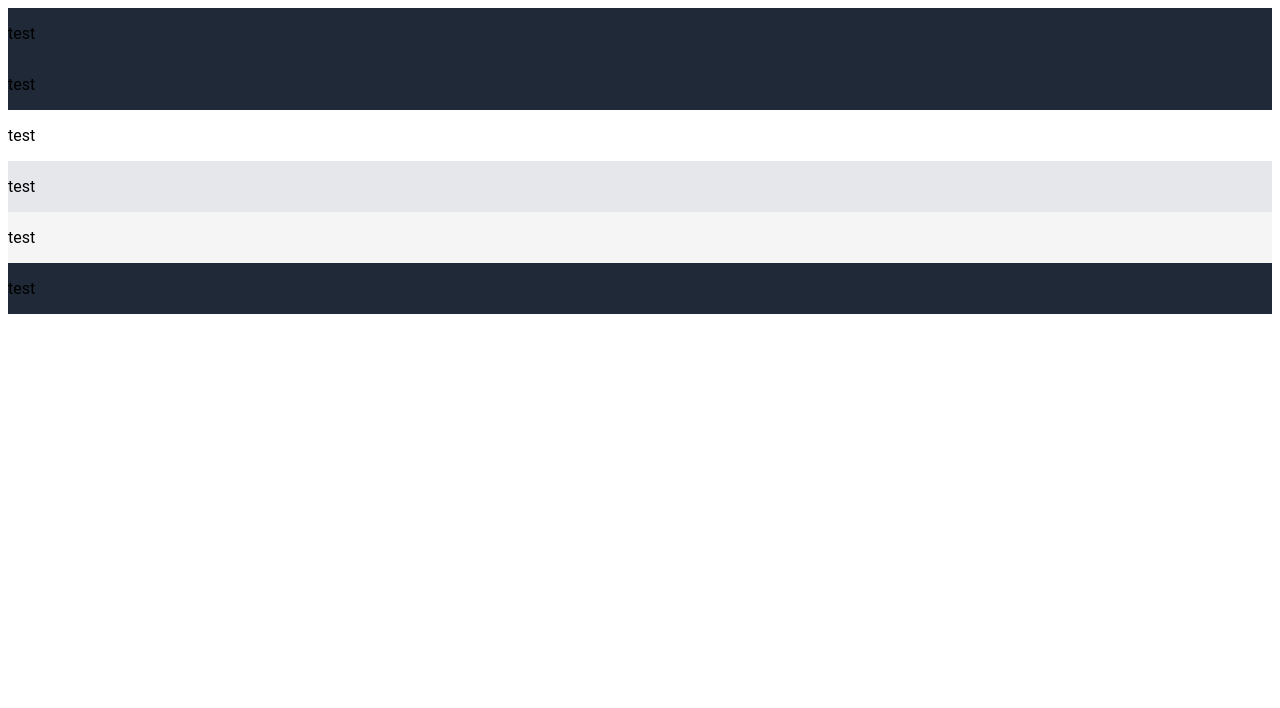
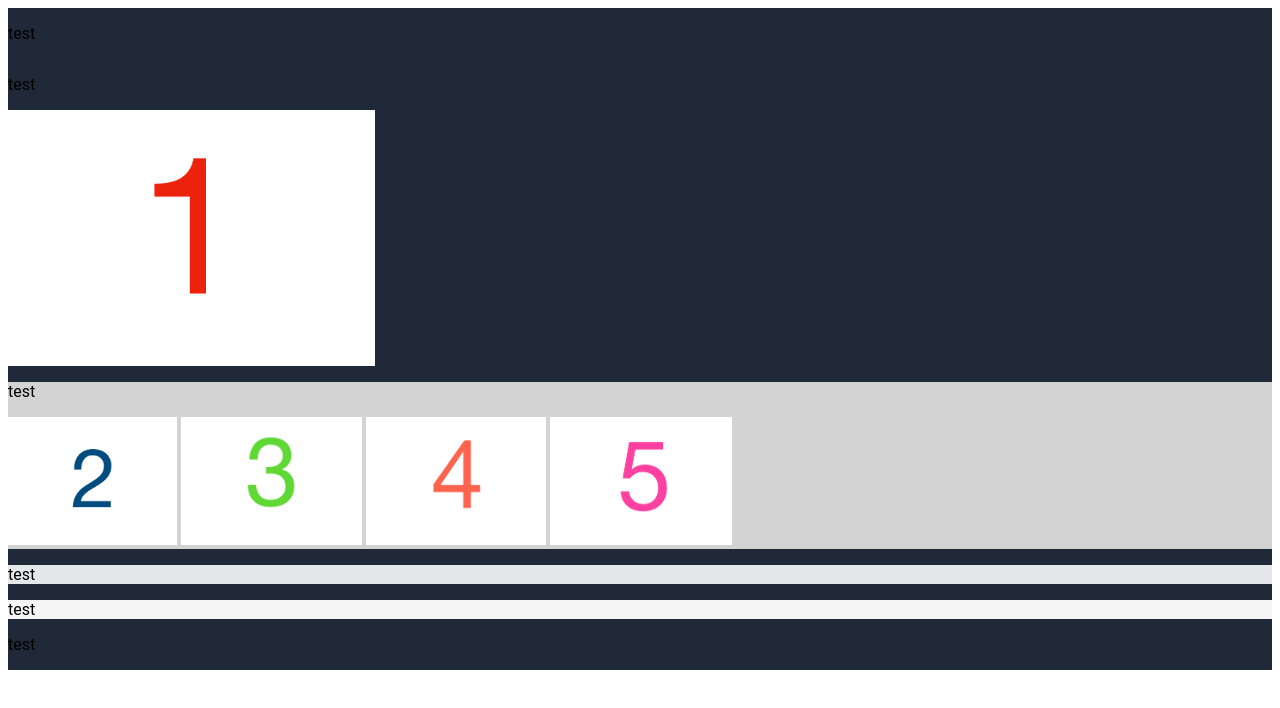
Before and after one commit to mirrdur/landing-page, a plain HTML site: page index.html in a window 1280 px wide. Drawn offline with Linux system fonts and the light colour scheme.

Commit message:
added images

```diff
--- a/index.html
+++ b/index.html
@@ -18,12 +18,18 @@
 
         <div class="header">
             <p> test </p>
+                <img src="images/1.png" alt="number one" width="auto" height="256px"
+
 
         </div>
 
 
         <div class="body">
             <p> test </p>
+                <img src="images/2.png" alt="number two" width="auto" height="128">
+                <img src="images/3.png" alt="number three" width="auto" height="128">
+                <img src="images/4.png" alt="number four" width="auto" height="128">
+                <img src="images/5.png" alt="number five" width="auto" height="128">
 
         </div>
 
--- a/styles.css
+++ b/styles.css
@@ -18,7 +18,7 @@ body {
 }
 
 .body {
-    background-color: white;
+    background-color: lightgrey;
 
 
 }
```
Also changed, not shown: images/1.png (added), images/2.png (added), images/3.png (added), images/4.png (added), images/5.png (added).
